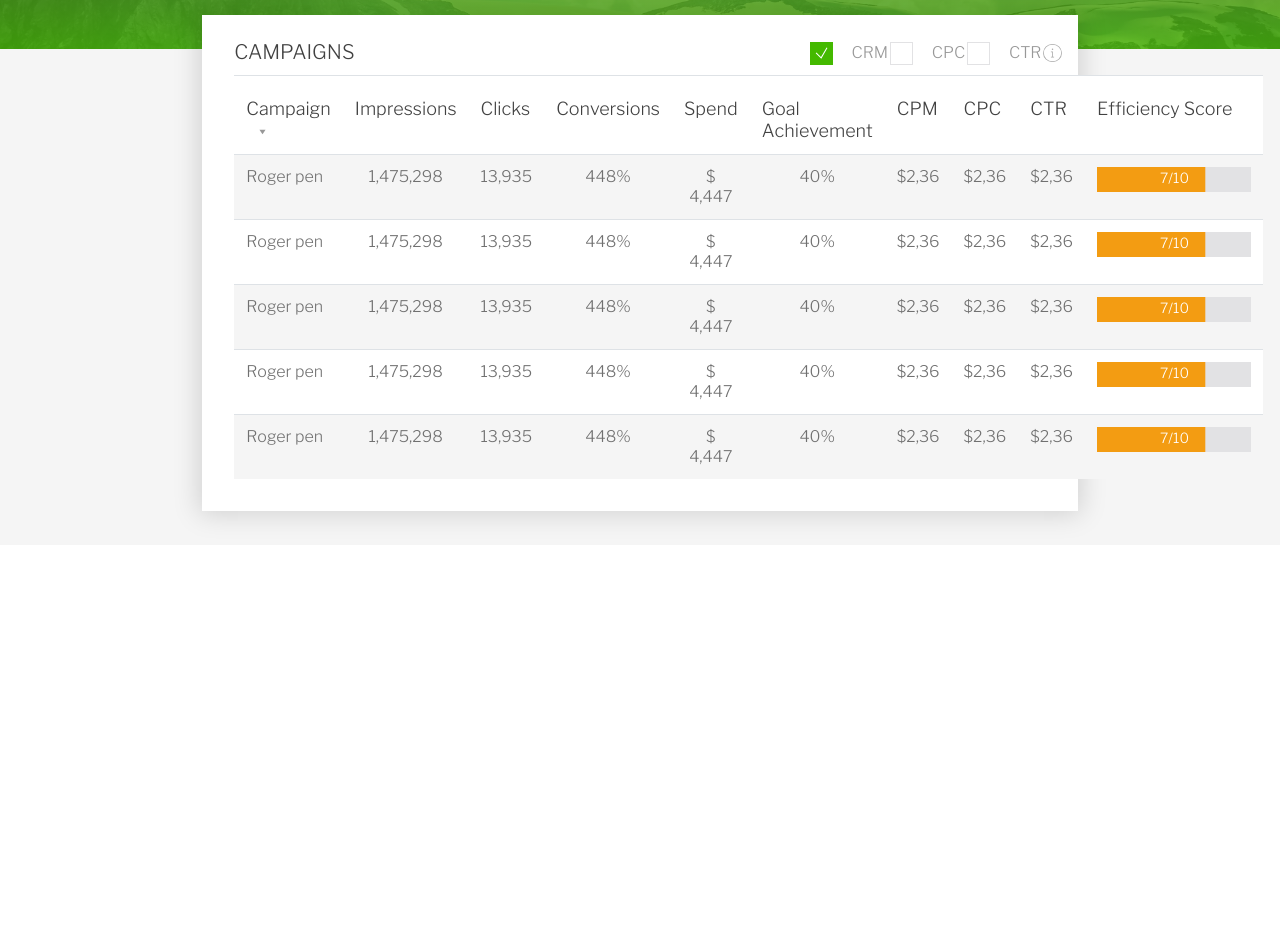
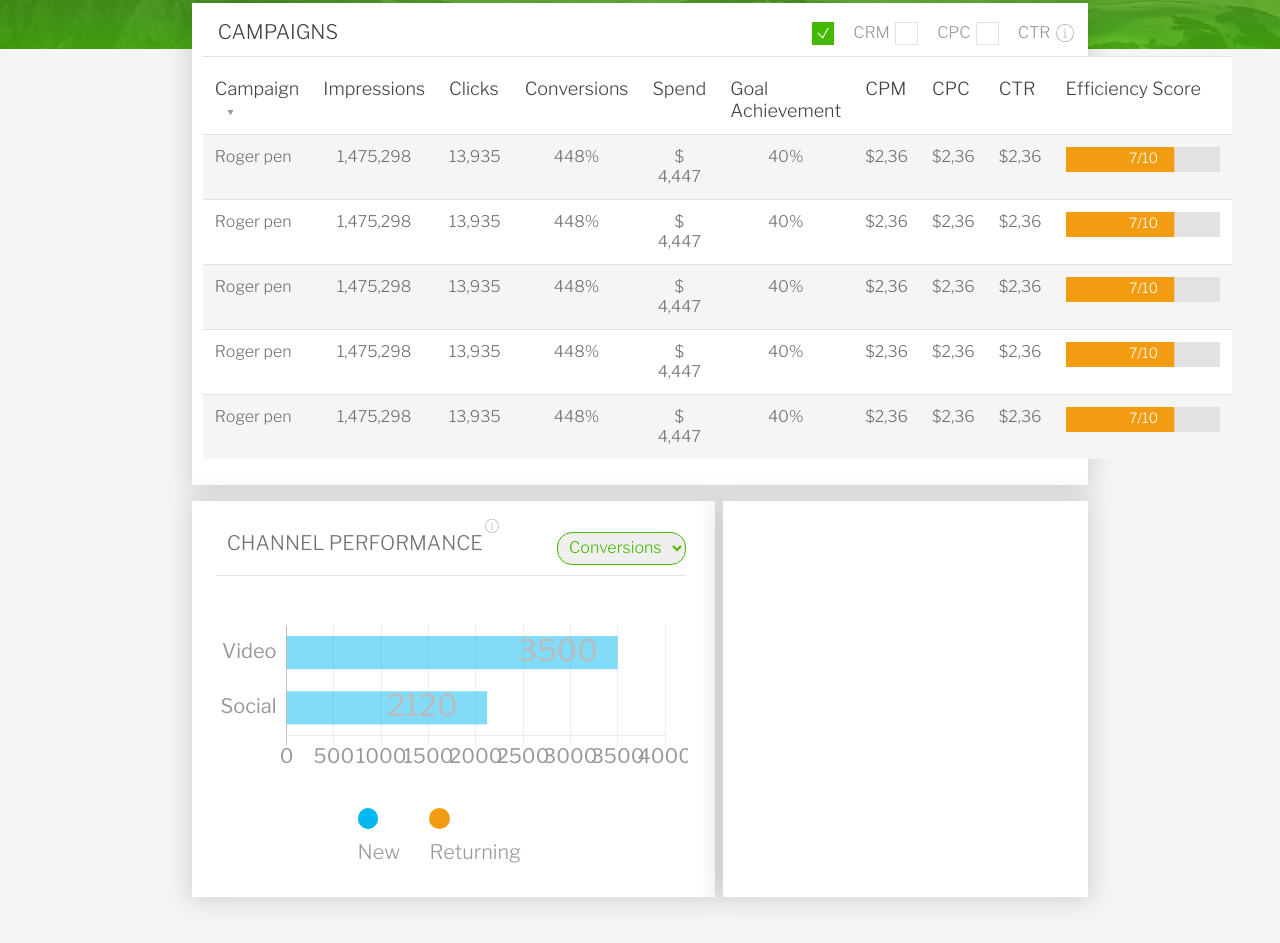
Before and after one commit to nikkidanni1/-test, a plain HTML site: page index.html in a window 1280 px wide. Shown: the part 553-1496 px from the top of the page. Before the commit the page ends 1098 px from the top, so only its background shows below. Drawn offline with nearby package versions, Linux system fonts and the light colour scheme.

Commit message:
Добавлена секция chart1

```diff
--- a/index.html
+++ b/index.html
@@ -81,8 +81,8 @@
 					<div class="statistic__block"><h2 class="statistic__name">SPENT BUDGET</p><p class="statistic__value">$ 4,447</h2></div>
 				</div>
 			</section>
-			<section class="table">
-				<div class="table__inner">
+			<section class="charts-section">
+				<section class="table chart-block">
 					<div class="table__header row">
 						<h2 class="table__title col-6">CAMPAIGNS</h2>
 						<div class="table__checkbox-block col-6">
@@ -168,13 +168,25 @@
 						  <td><canvas id="tableCanvas5" width="154.71" height="25.34"></canvas></td>
 						</tr>
 					</table>
+				</section>
+				<div class="row">
+					<section class="col-7 chart-block chart1">
+						<div class="chart1__header">
+							<h2 class="chart1__title">CHANNEL PERFORMANCE<sup><img src="icon/Path 17.svg" width=13.97></sup></h2>
+							<select>
+								<option value=1>Conversions</option>
+							</select>
 						</div>
-
+						<canvas id="myChart" width="745.82" height="263.12"></canvas>
+						<div id='chartjsLegend' class='chart1__chartjsLegend'></div>
+					</section>
+					<section class="col chart-block"></section>
+				</div>
 			</section>
 		</main>
 	</div>
-		<script src="https://ajax.googleapis.com/ajax/libs/jquery/2.2.0/jquery.min.js"></script>
+		<script src="https://cdnjs.cloudflare.com/ajax/libs/Chart.js/2.7.2/Chart.js"></script>
 		<script src="js/main.js"></script>
-		<script type="text/javascript" src="js/tcal.js"></script>
+		<script src="js/tcal.js"></script>
 	</body>
 </html>
--- a/js/main.js
+++ b/js/main.js
@@ -1,3 +1,4 @@
+/*-----------burgerMenu---------*/
 ;function openbox(id1, id2, id3){
     display = document.getElementById(id1).style.display;
 
@@ -11,7 +12,7 @@
 	   document.getElementById(id3).style.display='none';
     }
 };
-
+/*-----------checkedbox---------*/
 function check(checkbox, id2, color1, color2) {
 	var checked = checkbox.checked;
 	if(checked) {
@@ -25,6 +26,7 @@ function check(checkbox, id2, color1, color2) {
 	}
 };
 
+/*-----------table fill----------*/
 function addValueToTable(idTable) {
 	var data = new Array(["Roger pen",	"1,475,298",	"13,935",	"448%",	"$ 4,447",	"40%",	"$2,36",	"$2,36",	"$2,36", 7],
 					["Roger pen",	"1,475,298",	"13,935",	"448%",	"$ 4,447",	"40%",	"$2,36",	"$2,36",	"$2,36", 7],
@@ -37,7 +39,6 @@ function addValueToTable(idTable) {
 			td[i*10 + j].innerHTML = data[i][j];
 		}
 	}
-
 	var canvas = new Array();
 	for (var i = 1; i <= 5; i++) {
 		canvas[i-1] = document.getElementById("tableCanvas" + i);
@@ -53,3 +54,78 @@ function addValueToTable(idTable) {
 		ctx.fillText(""+ data[i-1][9] + "/10", 63.03, 16);
 	}
 }
+
+
+
+/*---------graph 1---------*/
+var ctx = document.getElementById("myChart").getContext('2d');
+Chart.defaults.global.defaultFontColor = '#989898';
+Chart.defaults.global.defaultFontFamily = 'LibreFranklin';
+Chart.defaults.global.defaultFontSize = 20;
+var myChart = new Chart(ctx, {
+	type: 'horizontalBar',
+	data: {
+		labels: ["Video", "Social"],
+		datasets: [{
+		label: 'New',
+		data: [3500, 2120],
+		backgroundColor: 'rgba(0,183,241, 0.49)',
+		},
+		{
+		label: 'Returning',
+		data: [0, 0],
+		backgroundColor: 'rgba(243,156,18, 0.49)',
+	}]
+	},
+	options: {
+	scales: {
+		xAxes: [{
+			ticks: {
+				beginAtZero:true,
+				max: 4000,
+			},
+			gridLines: {
+				display: true,
+				color: 'rgba(237,237,237,1)'
+			},
+			color: '#707070'
+		}],
+		yAxes:[{
+			stacked: true,
+			gridLines: {
+				display: false
+			},
+			categoryPercentage: 0.6,
+			barPercentage: 1,
+			color: '#707070'
+		}
+		]
+	}, legend: {
+			display: false,
+		},
+		animation: {
+			onComplete: function () {
+				var chartInstance = this.chart,
+				ctx = chartInstance.ctx;
+				ctx.font = Chart.helpers.fontString(30, Chart.defaults.global.defaultFontStyle, Chart.defaults.global.defaultFontFamily);
+				ctx.textAlign = 'top';
+				ctx.textBaseline = 'middle';
+				ctx.fillStyle = '#BBB';
+
+
+				this.data.datasets.forEach(function (dataset, i) {
+					var meta = chartInstance.controller.getDatasetMeta(i);
+					meta.data.forEach(function (bar, index) {
+						var data = dataset.data[index];
+						ctx.fillText(data, bar._model.x - 100, bar._model.y);
+					});
+				});
+			}
+		}
+	}
+});
+
+document.getElementById('chartjsLegend').innerHTML = myChart.generateLegend();
+var span = [document.getElementById('chartjsLegend').firstChild.firstChild.firstChild, document.getElementById('chartjsLegend').firstChild.lastChild.firstChild];
+span[0].style.backgroundColor = "rgb(0,183,241)";
+span[1].style.backgroundColor = "rgb(243,156,18)";
--- a/less/style.less
+++ b/less/style.less
@@ -7,6 +7,10 @@
 @name-color: #D5D5D5;
 @title-color: #414141;
 
+
+body {
+	position: relative;
+}
 ul {
   list-style: none;
   margin: 0;
@@ -34,7 +38,20 @@ button {
 label {
 	margin: 0;
 }
-
+.chart-block {
+	padding: 2.08% 1.255% 2.838% 1.208%;
+	box-shadow: 0 0 25px 3px rgba(0,0,0, 0.15);
+	background-color: #fff;
+}
+h2 {
+	color: #707070;
+	font-size: 1.25em;
+	padding-left: 10px;
+}
+sup {
+	top: -20px;
+	right: -2px;
+}
 .burgerMenu {
 	width: 44px;
 	height: 21px;
@@ -194,18 +211,14 @@ main {
 			padding: 0 0 8.394%;
 		}
 	}
+	.charts-section {
+		width: 70%;
+		margin: 0 auto;
+		position: relative;
+		top: -3.07%;
 	}
 	/*---------table----------*/
 	.table {
-	width: 68.465%;
-	background-color: #fff;
-	margin: 0 auto;
-	position: relative;
-	top: -3.07%;
-	box-shadow: 0 0 25px 3px rgba(0,0,0, 0.15);
-	&__inner {
-		padding: 3.013% 1.764% 3.706% 3.706%;
-	}
 		&__header {
 			display: flex;
 			justify-content: space-between;
@@ -214,7 +227,6 @@ main {
 			font-family: @font-light;
 			font-size: 1.25em;
 			color: @title-color;
-		padding: 0;
 			margin: 0;
 		}
 		&__checkbox-block {
@@ -275,6 +287,52 @@ main {
 			width: 13%;
 		}
 	}
+}
+/*------------chart1------------*/
+.chart1 {
+	margin-right: 0.938%;
+	padding: 3.511% 3.183% 3.264% 2.767%;
+	&__header {
+		border-bottom: 1px solid @not-active-color;
+		margin-bottom: 8%;
+		padding-bottom: 1.5%;
+		display: flex;
+		justify-content: space-between;
+
+	}
+	&__title {
+		display: inline-block;
+	}
+	select {
+		border: 1px solid #44B900;
+		border-radius: 15px;
+		color: #44B900;
+		padding: 1% 1.5%;
+		margin-bottom: 0.5%;
+	}
+	&__chartjsLegend {
+		margin: 0 auto;
+		width: 40%;
+		padding-top: 6%;
+	}
+	&__chartjsLegend ul {
+		display: flex;
+		justify-content: space-between;
+	}
+	&__chartjsLegend li {
+		font-size: 1.25em;
+		color: @description-color;
+		display: inline-block;
+	}
+	&__chartjsLegend li span {
+
+		display: inline-block;
+		width: 20.12px;
+		height: 20.12px;
+		margin-right: 17.4px;
+		border-radius: 100%;
+	}
+}
 
 /*---------aside----------*/
 .menu-mover {
```
Also changed, not shown: css/style.css, js/jquery.js (deleted). Lines whose indentation alone changed are shown as unchanged.
